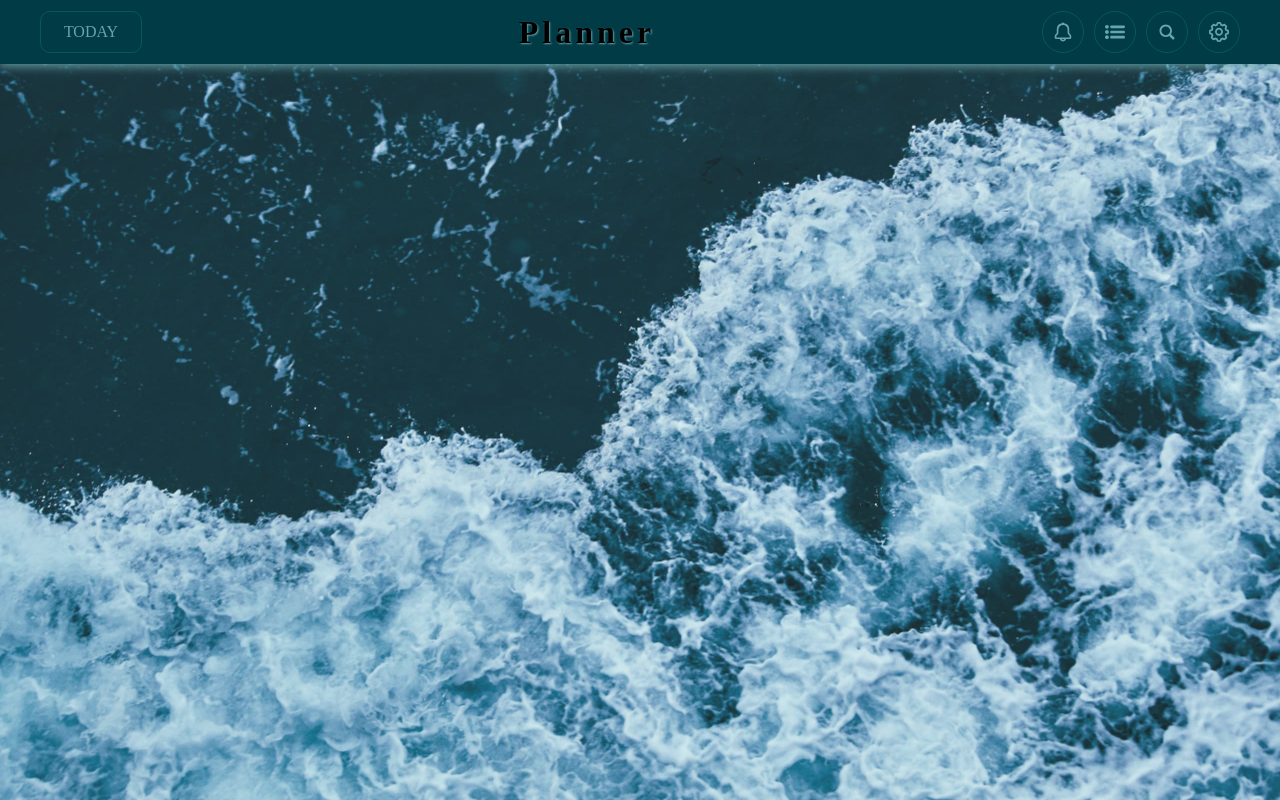
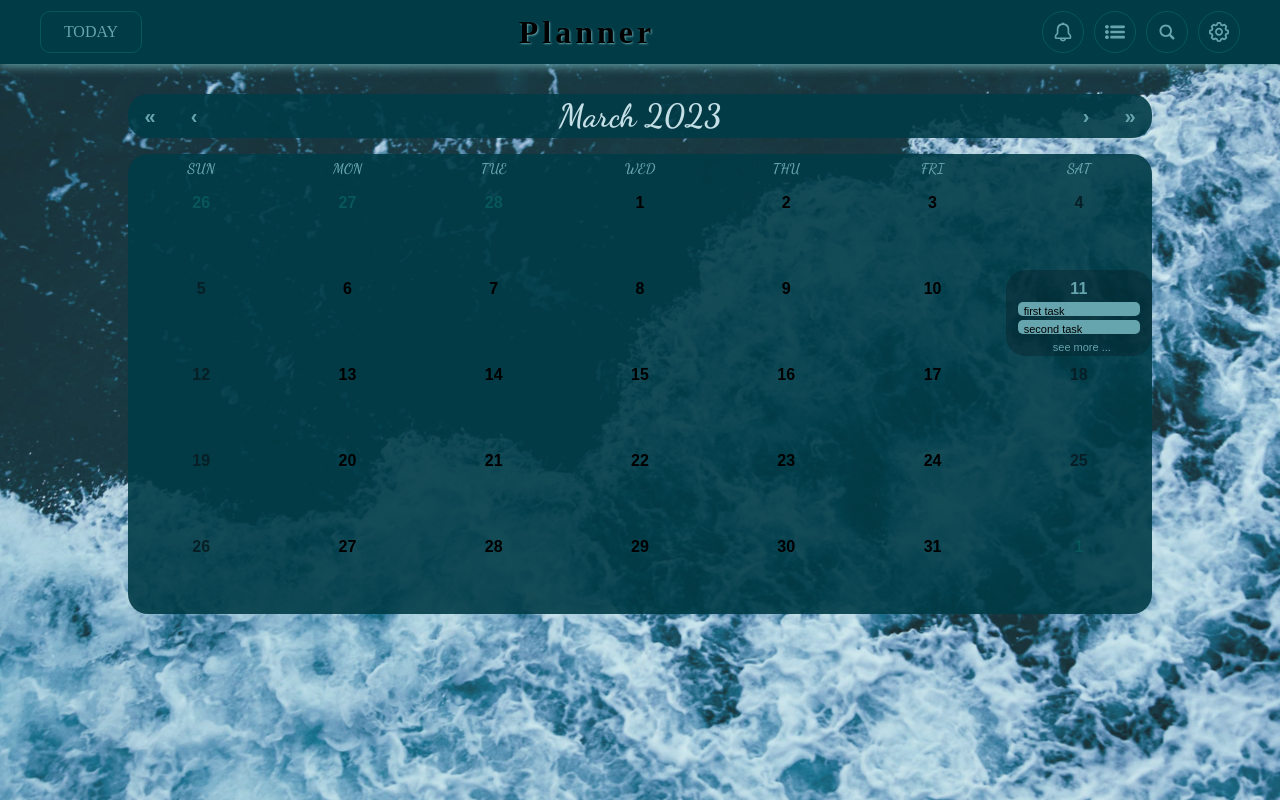
Before and after one commit to YevheniiaDrobiazko/planner_react, a React (Create React App) app: page / in a window 1280 px wide. Built offline with nearby package versions, Linux system fonts and the light colour scheme; a web font is replaced by a local one.

Commit message:
calendar

```diff
--- a/package.json
+++ b/package.json
@@ -11,6 +11,7 @@
     "@types/react": "^18.0.28",
     "@types/react-dom": "^18.0.11",
     "react": "^18.2.0",
+    "react-calendar": "^4.0.0",
     "react-dom": "^18.2.0",
     "react-scripts": "5.0.1",
     "typescript": "^4.9.5",
@@ -39,5 +40,8 @@
       "last 1 firefox version",
       "last 1 safari version"
     ]
+  },
+  "devDependencies": {
+    "@types/react-calendar": "^3.9.0"
   }
 }
--- a/public/index.html
+++ b/public/index.html
@@ -14,6 +14,10 @@
       href="https://fonts.googleapis.com/css2?family=Climate+Crisis&display=swap"
       rel="stylesheet"
     />
+    <link
+      href="https://fonts.googleapis.com/css2?family=Dancing+Script:wght@700&family=Pacifico&display=swap"
+      rel="stylesheet"
+    />
   </head>
   <body>
     <div id="root"></div>
--- a/src/App.module.css
+++ b/src/App.module.css
@@ -1,6 +1,6 @@
 .page::after {
   content: "";
-  position: absolute;
+  position: fixed;
   top: 0;
   left: 0;
   bottom: 0;
--- a/src/App.tsx
+++ b/src/App.tsx
@@ -1,17 +1,18 @@
 import React from 'react';
 import Header from './components/Header/Header';
 import styles from './App.module.css';
+import 'react-calendar/dist/Calendar.css';
+import Content from './components/Content/Content';
+
 
 function App() {
   // const theme = 'light'
   const theme = 'dark'
 
   return (
-    <div
-      className={styles[`page_${theme}`]}
-    >
+    <div className={styles[`page_${theme}`]}>
       <Header theme={theme} />
-      <main></main>
+      <Content theme={theme} />
     </div>
   );
 }
--- /dev/null
+++ b/src/components/Content/Content.module.css
@@ -0,0 +1,72 @@
+.content {
+  display: flex;
+  justify-content: center;
+  margin-top: 30px;
+}
+
+.calendar {
+  width: 80%;
+  background: inherit;
+  border: none;
+}
+
+.calendar_dark {
+  composes: calendar;
+}
+.calendar_light {
+  composes: calendar;
+}
+
+.calendar_dark button:enabled:hover,
+.calendar_dark button:enabled:focus {
+  background: var(--darkTheme-color4-transparent);
+}
+.calendar_light button:enabled:hover,
+.calendar_light button:enabled:focus {
+  background: var(--lightTheme-color4-transparent);
+}
+
+.today_dark {
+  background: var(--darkTheme-color0-transparent);
+}
+.calendar .today_dark abbr {
+  color: var(--darkTheme-color3);
+}
+
+.today_light {
+  background: var(--lightTheme-color1-transparent);
+}
+.calendar .today_light abbr {
+  color: var(--white);
+  text-shadow: 2px 2px var(--lightTheme-color0);
+}
+
+.activeDay_dark {
+  background: var(--darkTheme-color1);
+}
+.activeDay_light {
+  background: var(--lightTheme-color1-transparent);
+}
+
+.calendar_dark .activeDay_dark:enabled:hover,
+.calendar_dark .activeDay_dark:enabled:focus {
+  background: var(--darkTheme-color1-transparent);
+}
+.calendar_light .activeDay_light:enabled:hover,
+.calendar_light .activeDay_light:enabled:focus {
+  background: var(--lightTheme-color1-transparent);
+}
+
+.calendar_dark .activeDay_dark:enabled:hover abbr{
+  color: var(--darkTheme-color3)
+}
+.calendar_light .activeDay_light:enabled:hover abbr {
+  text-shadow: 2px 2px var(--lightTheme-color0);
+}
+
+.calendar_dark button.activeDay_dark {
+  border: 1px solid var(--darkTheme-color4)
+}
+.calendar_light button.activeDay_light {
+  border: 1px solid var(--lightTheme-color0)
+}
--- /dev/null
+++ b/src/components/Content/Content.tsx
@@ -0,0 +1,43 @@
+import React, { useState } from 'react';
+import Calendar from 'react-calendar';
+import changeDateFormat from '../../helpers/ChangeDateFormat';
+import styles from './Content.module.css';
+import Task from '../Task/Task';
+
+interface ContentProps {
+  theme: 'light' | 'dark'
+}
+
+const Content: ({theme}: ContentProps ) => JSX.Element =
+  ({theme}) => {
+    const today = new Date()
+    const [activeDate, setActiveDate] = useState<Date | null>(null)
+
+    const classTile = (date: Date) => {
+      if(changeDateFormat(date) === changeDateFormat(activeDate)){
+        return styles[`activeDay_${theme}`]
+      } else if(changeDateFormat(date) === changeDateFormat(today)){
+        return styles[`today_${theme}`]
+      } else return null
+    }
+    const contentTile = (date: Date) => {
+      return changeDateFormat(date) === changeDateFormat(today)
+        ? <Task theme={theme} />
+        : null
+    }
+
+    return(
+      <main className={styles.content}>
+        <Calendar
+          className={[styles[`calendar_${theme}`], `${theme}`]}
+          calendarType='US' //'ISO 8601'
+          locale='en-US' //'uk-UA'
+          tileClassName={({date}) => classTile(date)}
+          tileContent={({date}) => contentTile(date)}
+          onClickDay={(value) => setActiveDate(value)}
+        />
+      </main>
+    )
+}
+
+export default Content;
--- /dev/null
+++ b/src/components/Task/Task.module.css
@@ -0,0 +1,42 @@
+.list {
+  width: 92%;
+  margin: 0 14px;
+}
+
+.task {
+  display: block;
+  margin: 4px 0;
+  width: 100%;
+  height: 14px;
+  border-radius: 5px;
+  padding-left: 6px;
+  font-size: 11px;
+  text-align: start;
+  overflow: hidden;
+}
+
+.task_dark {
+  composes: task;
+  color: var(--black);
+  background: var(--darkTheme-color3);
+}
+.task_light {
+  composes: task;
+  color: var(--white);
+  background: var(--lightTheme-color1);
+}
+
+.task_more {
+  composes: task;
+  text-align: center;
+  background: none;
+}
+
+.task_dark_more {
+  composes: task_more;
+  color: var(--darkTheme-color3);
+}
+.task_light_more {
+  composes: task_more;
+  color: var(--lightTheme-color0);
+}
--- /dev/null
+++ b/src/components/Task/Task.tsx
@@ -0,0 +1,26 @@
+import React from 'react';
+import styles from './Task.module.css';
+
+interface TaskProps {
+  theme: 'light' | 'dark';
+}
+
+const Task: ({theme}: TaskProps ) => JSX.Element =
+  ({theme}) => {
+
+    return (
+      <ul className={styles.list}>
+        <li className={styles[`task_${theme}`]}>
+          first task
+        </li>
+        <li className={styles[`task_${theme}`]}>
+          second task
+        </li>
+        <li className={styles[`task_${theme}_more`]}>
+          see more ...
+        </li>
+      </ul>
+    )
+}
+
+export default Task;
--- /dev/null
+++ b/src/helpers/ChangeDateFormat.ts
@@ -0,0 +1,6 @@
+const changeDateFormat: (date: Date | null) => string = (date) =>
+  date !== null
+    ? date.getFullYear() + '.' + date.getMonth() + '.' + date.getDate()
+    : ''
+
+export default changeDateFormat;
--- a/src/index.css
+++ b/src/index.css
@@ -1,17 +1,25 @@
 :root {
   --black: rgba(0, 0, 0, 1);
   --white: rgba(255, 255, 255, 1);
+  --transparent: rgba(255, 255, 255, 0);
 
+  --darkTheme-color0: rgb(7, 32, 39);
   --darkTheme-color1: rgba(0, 59, 70, 1);
   --darkTheme-color2: rgba(7, 87, 91, 1);
   --darkTheme-color3: rgba(102, 165, 173, 1);
   --darkTheme-color4: rgba(196, 223, 230, 1);
+  --darkTheme-color0-transparent: rgba(7, 32, 39, 0.4);
+  --darkTheme-color1-transparent: rgba(0, 59, 70, 0.9);
   --darkTheme-color4-transparent: rgba(196, 223, 230, 0.1);
 
+  --lightTheme-color0: rgb(13, 91, 132);
   --lightTheme-color1: rgba(25, 149, 173, 1);
   --lightTheme-color2: rgba(161, 214, 226, 1);
   --lightTheme-color3: rgba(188, 186, 190, 1);
   --lightTheme-color4: rgba(241, 241, 242, 1);
+  --lightTheme-color1-transparent: rgba(25, 149, 173, 0.3);
+  --lightTheme-color2-transparent: rgba(161, 214, 226, 0.7);
+  --lightTheme-color4-transparent: rgba(241, 241, 242, 0.5);
 
 }
 
@@ -19,3 +27,119 @@
   margin: 0;
   padding: 0;
 }
+
+/* ----- CALENDAR ----- */
+
+.react-calendar__navigation {
+  border-radius: 20px;
+}
+
+.dark .react-calendar__navigation,
+.dark .react-calendar__viewContainer {
+  background-color: var(--darkTheme-color1-transparent);
+}
+.light .react-calendar__navigation,
+.light .react-calendar__viewContainer {
+  background-color: var(--lightTheme-color2-transparent);
+}
+
+.react-calendar__navigation__arrow {
+  border-radius: 50%;
+  font-size: 20px;
+  font-weight: 700;
+}
+.dark .react-calendar__navigation__arrow {
+  color: var(--darkTheme-color3);
+}
+.light .react-calendar__navigation__arrow {
+  color: var(--lightTheme-color1);
+}
+
+.react-calendar__navigation__label {
+  border-radius: 20px;
+  font-family: 'Dancing Script', cursive;
+  font-size: 32px;
+}
+.dark .react-calendar__navigation__label {
+  color: var(--darkTheme-color4);
+}
+.light .react-calendar__navigation__label {
+  color: var(--lightTheme-color0);
+}
+
+.react-calendar__month-view__weekdays abbr {
+  font-family: 'Dancing Script', cursive;
+  font-size: 14px;
+  text-decoration: none;
+}
+.dark .react-calendar__month-view__weekdays abbr {
+  color: var(--darkTheme-color3);
+}
+.light .react-calendar__month-view__weekdays abbr {
+  color: var(--lightTheme-color0);
+}
+
+.react-calendar__tile {
+  height: 86px;
+  display: flex;
+  flex-direction: column;
+  align-items: center;
+}
+
+.react-calendar__viewContainer,
+.react-calendar__month-view__days__day,
+.react-calendar__year-view__months button,
+.react-calendar__decade-view__years button,
+.react-calendar__century-view__decades button {
+  border-radius: 20px;
+}
+
+.react-calendar__month-view__days__day abbr {
+  font-size: 16px;
+  font-weight: 900;
+}
+
+.dark .react-calendar__month-view__days__day--weekend abbr {
+  color: var(--darkTheme-color0)
+}
+.dark .react-calendar__month-view__days__day--neighboringMonth abbr {
+  color: var(--darkTheme-color2)
+}
+.dark .react-calendar__tile--active abbr {
+  color:var(--white)
+}
+
+.light .react-calendar__month-view__days__day abbr {
+  color: var(--darkTheme-color2)
+}
+.light .react-calendar__month-view__days__day--weekend abbr {
+  color: var(--lightTheme-color1)
+}
+.light .react-calendar__month-view__days__day--neighboringMonth abbr {
+  color: var(--lightTheme-color3)
+}
+.light .react-calendar__tile--active abbr {
+  color: var(--white);
+  text-shadow: 2px 2px var(--lightTheme-color1);
+}
+
+
+/* month - year - decade tile*/
+.dark button.react-calendar__tile.react-calendar__tile--now.react-calendar__year-view__months__month,
+.dark button.react-calendar__tile.react-calendar__tile--now.react-calendar__decade-view__years__year,
+.dark button.react-calendar__tile.react-calendar__tile--now.react-calendar__century-view__decades__decade {
+  background: var(--darkTheme-color0-transparent);
+  color: var(--darkTheme-color3);
+}
+
+.light button.react-calendar__tile.react-calendar__tile--now.react-calendar__year-view__months__month,
+.light button.react-calendar__tile.react-calendar__tile--now.react-calendar__decade-view__years__year,
+.light button.react-calendar__tile.react-calendar__tile--now.react-calendar__century-view__decades__decade {
+  background: var(--lightTheme-color1-transparent);
+  color: var(--lightTheme-color4);
+}
+
+/* decade disabled */
+.react-calendar button.react-calendar__navigation__label:disabled {
+  background: var(--transparent);
+}
```
Also changed, not shown: 1 other file (tests, documents, lock files or other folders).
